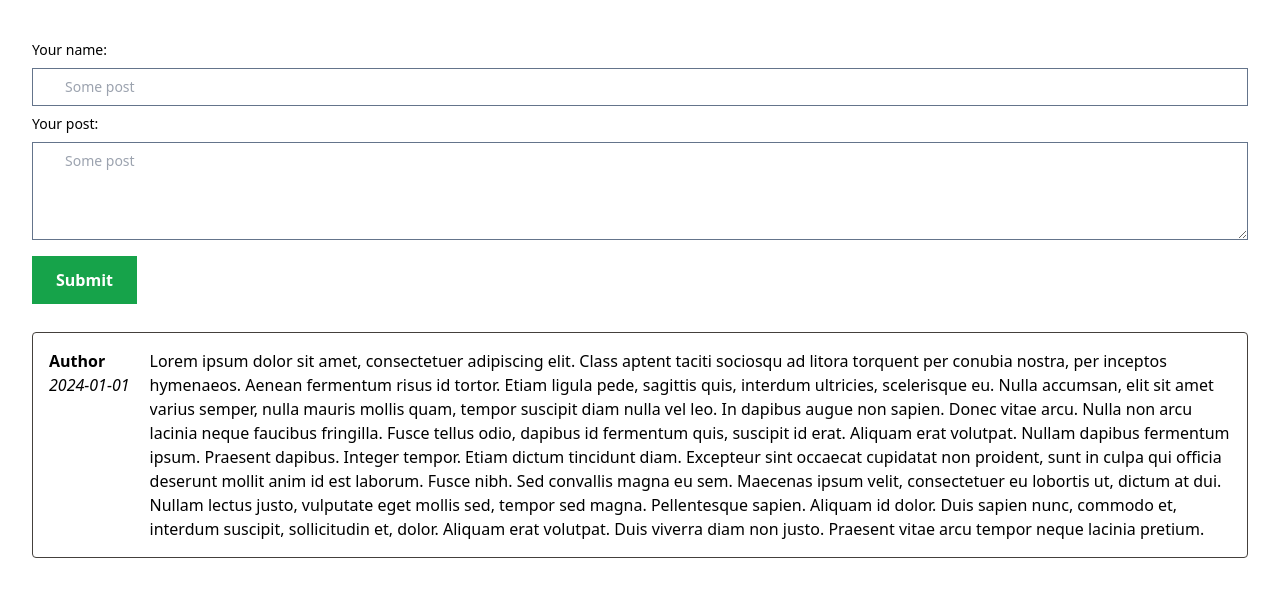
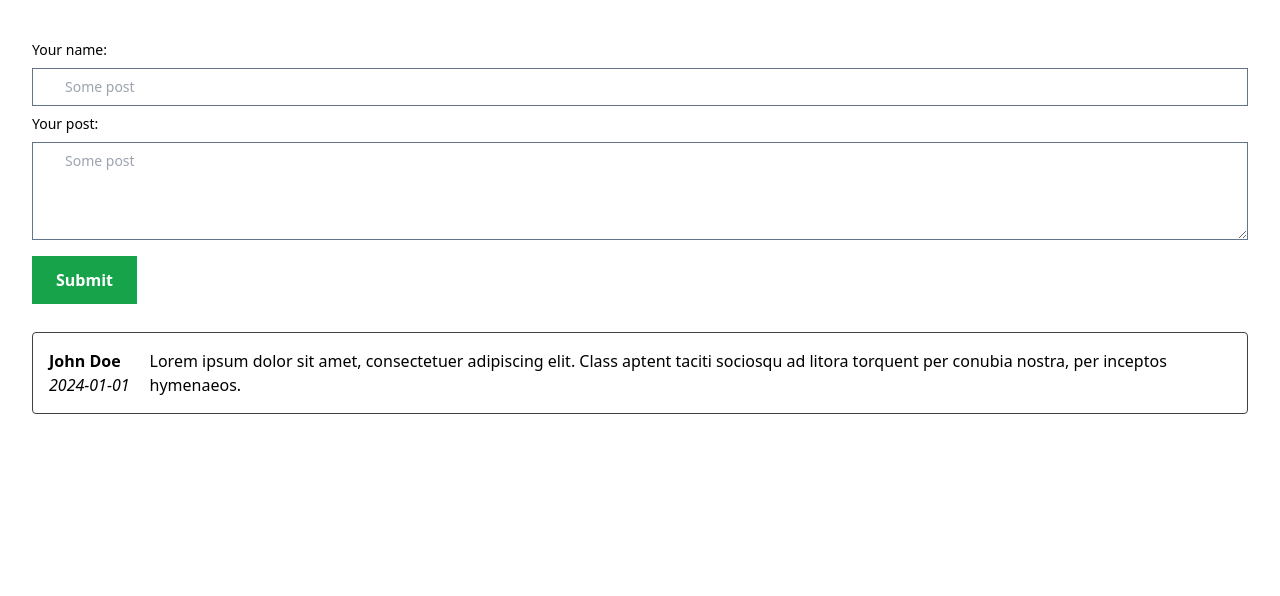
Before and after one commit to MartinKristof/react-beginners, a React (Vite) app: page / in a window 1280 px wide. Shown: the top 596 px of the page. Built offline with nearby package versions, Linux system fonts and the light colour scheme.

Commit message:
chore: add list for posts

```diff
--- a/src/app/posts/PostsPage.tsx
+++ b/src/app/posts/PostsPage.tsx
@@ -1,4 +1,13 @@
 import { useState } from 'react';
+
+const data = [
+  {
+    id: 1,
+    name: 'John Doe',
+    publishedAt: '2024-01-01',
+    text: 'Lorem ipsum dolor sit amet, consectetuer adipiscing elit. Class aptent taciti sociosqu ad litora torquent per conubia nostra, per inceptos hymenaeos.',
+  },
+];
 
 export const PostsPage = () => {
   const [name, setName] = useState('');
@@ -42,36 +51,25 @@ export const PostsPage = () => {
       </div>
       <section className="space-y-4">
         <ul>
-          <li>
+          {data.map(post => (
+            <li key={post.id}>
               <div className="p-4 border border-stone-700 rounded my-3 flex justify-between gap-5 items-start">
                 <div className="flex-none">
                   <div className="flex-row">
                     <div>
-                    <strong>Author</strong>
+                      <strong>{post.name}</strong>
                     </div>
                     <div>
-                    <em>2024-01-01</em>
+                      <em>{post.publishedAt}</em>
                     </div>
                   </div>
                 </div>
                 <div className="flex-1">
-                <p className="text-ellipsis overflow-hidden">
-                  Lorem ipsum dolor sit amet, consectetuer adipiscing elit. Class aptent taciti sociosqu ad litora
-                  torquent per conubia nostra, per inceptos hymenaeos. Aenean fermentum risus id tortor. Etiam ligula
-                  pede, sagittis quis, interdum ultricies, scelerisque eu. Nulla accumsan, elit sit amet varius semper,
-                  nulla mauris mollis quam, tempor suscipit diam nulla vel leo. In dapibus augue non sapien. Donec vitae
-                  arcu. Nulla non arcu lacinia neque faucibus fringilla. Fusce tellus odio, dapibus id fermentum quis,
-                  suscipit id erat. Aliquam erat volutpat. Nullam dapibus fermentum ipsum. Praesent dapibus. Integer
-                  tempor. Etiam dictum tincidunt diam. Excepteur sint occaecat cupidatat non proident, sunt in culpa qui
-                  officia deserunt mollit anim id est laborum. Fusce nibh. Sed convallis magna eu sem. Maecenas ipsum
-                  velit, consectetuer eu lobortis ut, dictum at dui. Nullam lectus justo, vulputate eget mollis sed,
-                  tempor sed magna. Pellentesque sapien. Aliquam id dolor. Duis sapien nunc, commodo et, interdum
-                  suscipit, sollicitudin et, dolor. Aliquam erat volutpat. Duis viverra diam non justo. Praesent vitae
-                  arcu tempor neque lacinia pretium.
-                </p>
+                  <p className="text-ellipsis overflow-hidden">{post.text}</p>
                 </div>
               </div>
             </li>
+          ))}
         </ul>
       </section>
     </section>
```
Lines whose indentation alone changed are shown as unchanged.
